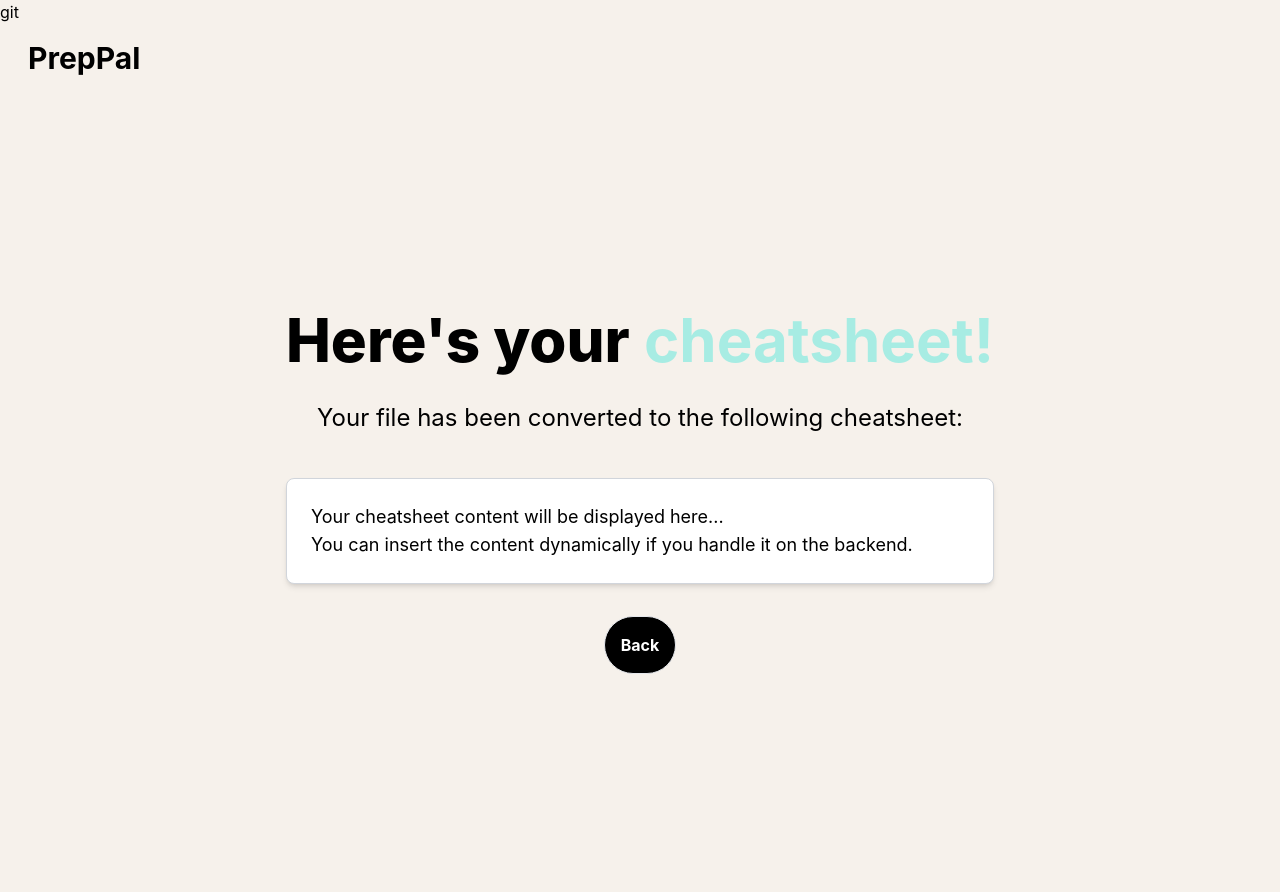
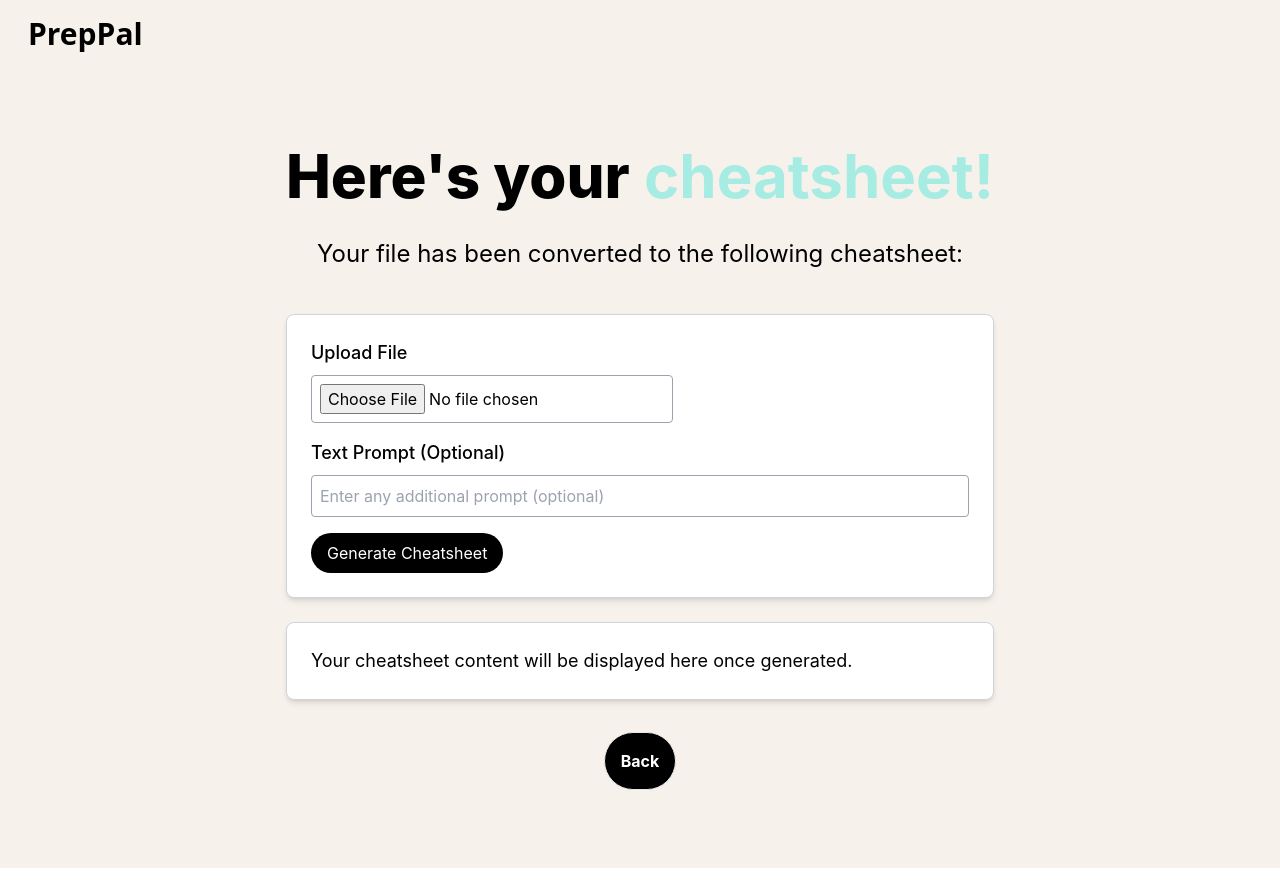
Before and after one commit to Adwaitsharadmore/PrepPal_SunHacks, a Next.js app: page /responsePage in a window 1280 px wide. After the commit the page ends 868 px from the top, so only its background shows below. Built offline with nearby package versions, Linux system fonts and the light colour scheme.

Commit message:
created the responsePage, worked on the api, hehe

```diff
--- a/src/app/page.tsx
+++ b/src/app/page.tsx
@@ -1,13 +1,21 @@
+"use client";
+
+import { useState } from "react";
 import Image from "next/image";
 import Link from "next/link";
 import "./globals.css";
+import cors from "cors";
+import express from "express";
 
-  export default function Home() {
+const Home = () => {
   return (
     <div className="min-h-screen bg-color bg-custom-bg">
       <header className="p-4 gap-[500px] flex items-center rounded-full">
-          <Link href='/'>
-          <div className="font-bold text-3xl text-black font-inter pl-3">PrepPal</div></Link>
+        <Link href="/">
+          <div className="font-bold text-3xl text-black font-inter pl-3">
+            PrepPal
+          </div>
+        </Link>
 
         <div className="flex gap-5 pl-10 pr-10 items-center bg-black p-2.5 rounded-full text-white shadow-lg custom-shadow">
           <div>Login</div>
@@ -27,12 +35,16 @@
           <div className="font text-2xl pb-5 pt-2">
             Convert notes to cheatsheets
           </div>
+          <Link href="/responsePage">
             <label className="flex items-center justify-center w-58 p-4 bg-black text-white border rounded-full cursor-pointer hover:bg-custom-hover transition-colors">
               <input type="file" className="hidden" />
-              <span className="font-bold">Upload Files</span>
+              <span className="font-bold">Let's make it</span>
             </label>
+          </Link>
         </div>
       </div>
     </div>
   );
-  }
+};
+
+export default Home;
--- a/src/app/responsePage/page.tsx
+++ b/src/app/responsePage/page.tsx
@@ -1,20 +1,88 @@
 "use client";
+import React, { useState } from "react";
 import Link from "next/link";
 
-import React from "react";
+const ResponsePage = () => {
+  const [cheatsheetContent, setCheatsheetContent] = useState(null);
+  const [file, setFile] = useState(null); // State to store the uploaded file
+  const [textPrompt, setTextPrompt] = useState(""); // State to store the text prompt
+  const [loading, setLoading] = useState(false); // Loading state for the request
 
-const ResponsePage = () => {
+  // Function to handle file upload
+  const handleFileChange = (event) => {
+    const selectedFile = event.target.files[0];
+    if (selectedFile) {
+      setFile(selectedFile);
+    } else {
+      alert("No file selected. Please try again.");
+    }
+  };
+
+  // Function to handle form submission
+  const handleSubmit = async (event) => {
+    event.preventDefault();
+
+    if (!file) {
+      alert("Please upload a file");
+      return;
+    }
+
+    setLoading(true);
+
+    const formData = new FormData();
+    formData.append("file", file);
+    formData.append("textPrompt", textPrompt);
+
+    try {
+      const response = await fetch(
+        "http://localhost:3001/upload-and-generate",
+        {
+          method: "POST",
+          body: formData, // Send form data with the file and prompt
+        }
+      );
+      const data = await response.json();
+      setCheatsheetContent(data.generatedText); // Set the cheatsheet content
+    } catch (error) {
+      console.error("Error fetching cheatsheet content:", error);
+    } finally {
+      setLoading(false);
+    }
+  };
+
+  // Function to reload the page
   const handleBackClick = () => {
-    // Logic to go back to the previous page
-    window.history.back();
+    window.location.reload(); // Reload the current page
+  };
+
+  // Function to format the cheatsheet content into bullet points
+  const renderCheatsheetAsList = () => {
+    if (!cheatsheetContent) return null;
+
+    // Split the content by new lines and filter out empty lines
+    const points = cheatsheetContent
+      .split("\n")
+      .filter((point) => point.trim() !== "");
+
+    return (
+      <ul className="list-disc pl-5">
+        {points.map((point, index) => (
+          <li key={index} className="text-lg text-black-600 mb-2">
+            {point}
+          </li>
+        ))}
+      </ul>
+    );
   };
 
   return (
-    <div className="min-h-screen" style={{ backgroundColor: "#f6f1eb" }}>git
+    <div className="min-h-screen" style={{ backgroundColor: "#f6f1eb" }}>
       <header className="p-4 gap-[500px] flex items-center rounded-full">
-      <Link href="/">
-          <div className="font-bold text-3xl text-black font-inter pl-3">PrepPal</div>
-          </Link>
+        <Link href="/">
+          <div className="font-bold text-3xl font-sans text-black pl-3">
+            PrepPal
+          </div>
+        </Link>
       </header>
 
       <div className="flex-1 flex flex-col justify-center items-center">
@@ -30,22 +98,64 @@ const ResponsePage = () => {
             Your file has been converted to the following cheatsheet:
           </div>
 
+          {/* File Upload and Text Prompt Form */}
+          <form
+            onSubmit={handleSubmit}
+            className="w-full max-w-4xl bg-white border border-gray-300 shadow-md rounded-lg p-6 mt-6"
+          >
+            <div className="mb-4">
+              <label className="block text-lg font-medium text-black-600">
+                Upload File
+              </label>
+              <input
+                type="file"
+                onChange={handleFileChange}
+                className="mt-2 p-2 border border-gray-400 rounded"
+              />
+            </div>
+            <div className="mb-4">
+              <label className="block text-lg font-medium text-black-600">
+                Text Prompt (Optional)
+              </label>
+              <input
+                type="text"
+                value={textPrompt}
+                onChange={(e) => setTextPrompt(e.target.value)}
+                className="mt-2 p-2 border border-gray-400 rounded w-full"
+                placeholder="Enter any additional prompt (optional)"
+              />
+            </div>
+            <button
+              type="submit"
+              className="bg-black text-white px-4 py-2 rounded-full"
+              disabled={loading}
+            >
+              {loading ? "Generating..." : "Generate Cheatsheet"}
+            </button>
+          </form>
+
+          {/* Display the cheatsheet content */}
           <div className="w-full max-w-4xl bg-white border border-gray-300 shadow-md rounded-lg p-6 mt-6">
             <div className="text-lg text-black-600">
-              {/* Display the cheatsheet content here */}
-              <p>Your cheatsheet content will be displayed here...</p>
-              <p>You can insert the content dynamically if you handle it on the backend.</p>
+              {cheatsheetContent ? (
+                renderCheatsheetAsList() // Render the formatted list
+              ) : (
+                <p>
+                  {loading
+                    ? "Generating your cheatsheet..."
+                    : "Your cheatsheet content will be displayed here once generated."}
+                </p>
+              )}
             </div>
           </div>
 
           {/* Back Button */}
           <div className="flex gap-4 mt-8">
-            <label
-              onClick={handleBackClick}
-              className="flex items-center justify-center w-58 p-4 bg-black text-white border rounded-full cursor-pointer hover:bg-custom-hover transition-colors"
-            >
-              <span className="font-bold">Back</span>
-            </label>
+            <Link href="/">
+              <label className="flex items-center justify-center w-58 p-4 bg-black text-white border rounded-full cursor-pointer hover:bg-custom-hover transition-colors">
+                <span className="font-bold">Back</span>
+              </label>
+            </Link>
           </div>
         </div>
       </div>
```
Also changed, not shown: api/index.js (+46 -15 lines), package.json (+7 -0 lines), database/mongodb.js (added), 1 other file (tests, documents, lock files or other folders). Lines whose indentation alone changed are shown as unchanged.
